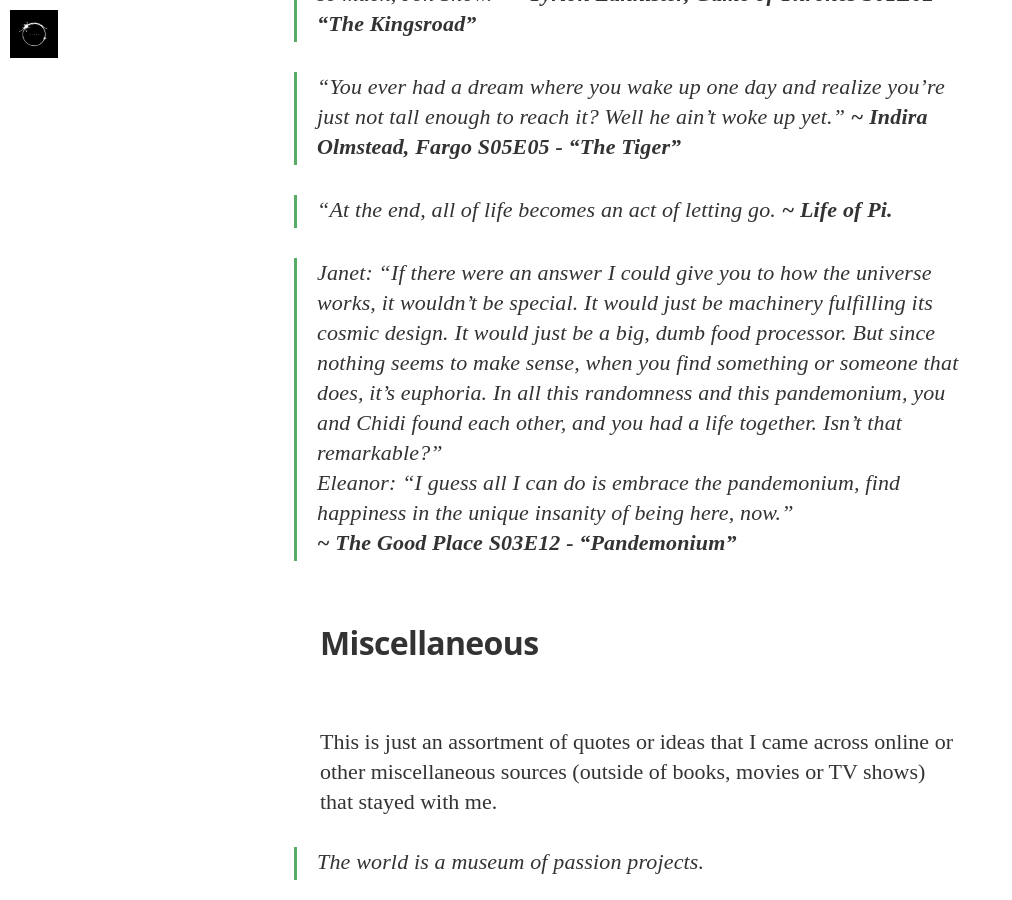
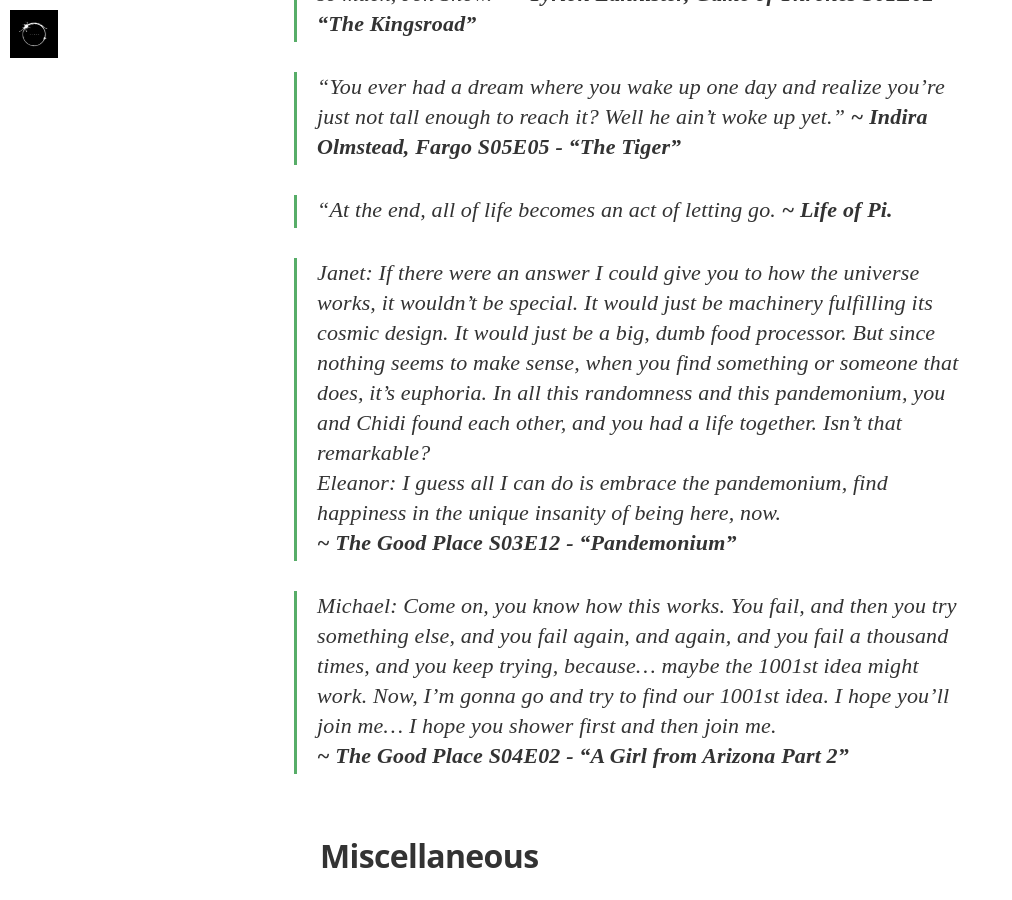
Before and after one commit to pkmandke/blog, a Jekyll site: the page built from _posts/2024-08-11-quotes.md, in a window 1280 px wide and 900 px high, scrolled down 2483 px. Shown: the whole window, without its empty margins (0-1012 px from the left). Built offline with Jekyll 4.4.1, drawn with Linux system fonts in a browser that asks for light colours; nearby versions of some CDN libraries; some web fonts are replaced; some of the changed text lies outside the part shown.

Commit message:
add good place s04e02 quote
Signed-off-by: Prathamesh Mandke <pkmandke@vt.edu>

```diff
--- a/_posts/2024-08-11-quotes.md
+++ b/_posts/2024-08-11-quotes.md
@@ -69,8 +69,11 @@ I will keep adding to this list as and when I recollect.
 
 >"At the end, all of life becomes an act of letting go. **~ Life of Pi.**
 
->_Janet_: "If there were an answer I could give you to how the universe works, it wouldn't be special. It would just be machinery fulfilling its cosmic design. It would just be a big, dumb food processor. But since nothing seems to make sense, when you find something or someone that does, it's euphoria. In all this randomness and this pandemonium, you and Chidi found each other, and you had a life together. Isn't that remarkable?"<br> _Eleanor_: "I guess all I can do is embrace the pandemonium, find happiness in the unique insanity of being here, now."
+>_Janet_: If there were an answer I could give you to how the universe works, it wouldn't be special. It would just be machinery fulfilling its cosmic design. It would just be a big, dumb food processor. But since nothing seems to make sense, when you find something or someone that does, it's euphoria. In all this randomness and this pandemonium, you and Chidi found each other, and you had a life together. Isn't that remarkable?<br> _Eleanor_: I guess all I can do is embrace the pandemonium, find happiness in the unique insanity of being here, now.
 <br><b>~ The Good Place S03E12 - "Pandemonium"<b>
+
+>_Michael_: Come on, you know how this works. You fail, and then you try something else, and you fail again, and again, and you fail a thousand times, and you keep trying, because... maybe the 1001st idea might work. Now, I'm gonna go and try to find our 1001st idea. I hope you'll join me... I hope you shower first and then join me.
+<br><b>~ The Good Place S04E02 - "A Girl from Arizona Part 2"<b>
 
 
 # Miscellaneous
```
Also changed, not shown: other parts of _posts/2024-08-11-quotes.md (+1 -1 lines).
